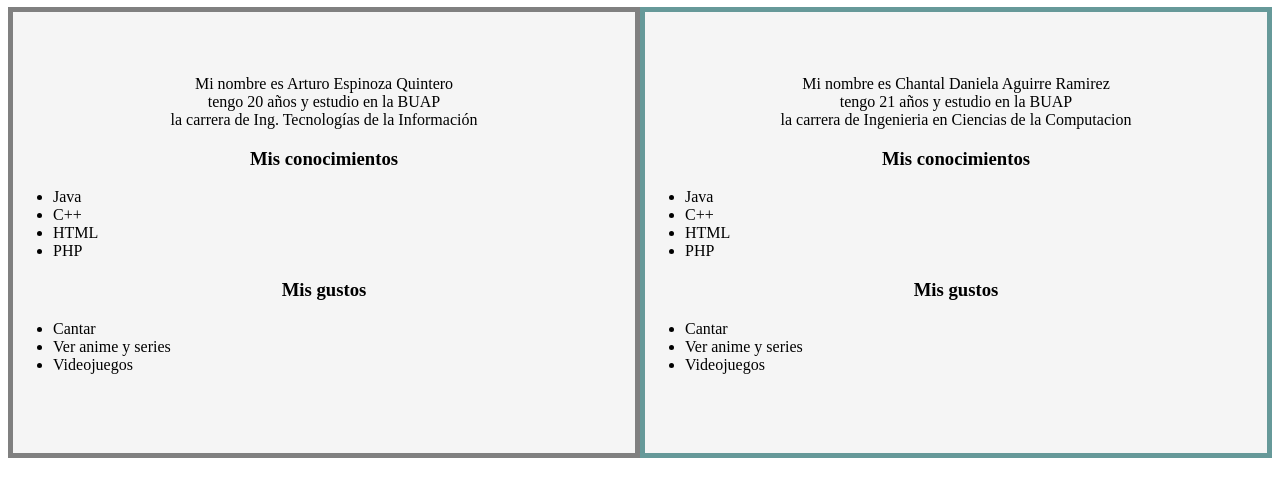
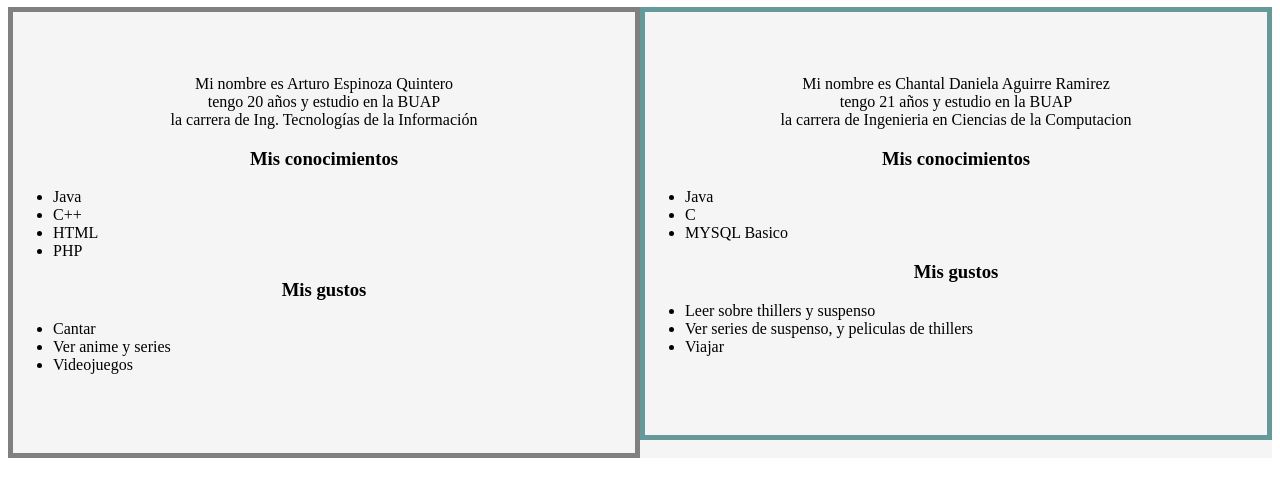
Before and after one commit to chantal97/paginaweb, a plain HTML site: page index.html in a window 1280 px wide. Shown: the part 158-654 px from the top of the page. Drawn offline with Linux system fonts and the light colour scheme.

Commit message:
Agregue mi informacion

```diff
--- a/index.html
+++ b/index.html
@@ -37,15 +37,14 @@
                 <h3>Mis conocimientos</h3>
                  <ul>
                      <li>Java</li>
-                     <li>C++</li>
-                     <li>HTML</li>
-                     <li>PHP</li>
+                     <li>C</li>
+                     <li>MYSQL Basico</li>
                  </ul>
                  <h3>Mis gustos</h3>
                  <ul>
-                     <li>Cantar</li>
-                     <li>Ver anime y series</li>
-                     <li>Videojuegos</li>
+                     <li>Leer sobre thillers y suspenso</li>
+                     <li>Ver series de suspenso, y peliculas de thillers</li>
+                     <li>Viajar</li>
                  </ul>
                 </div>
             </div>
```
